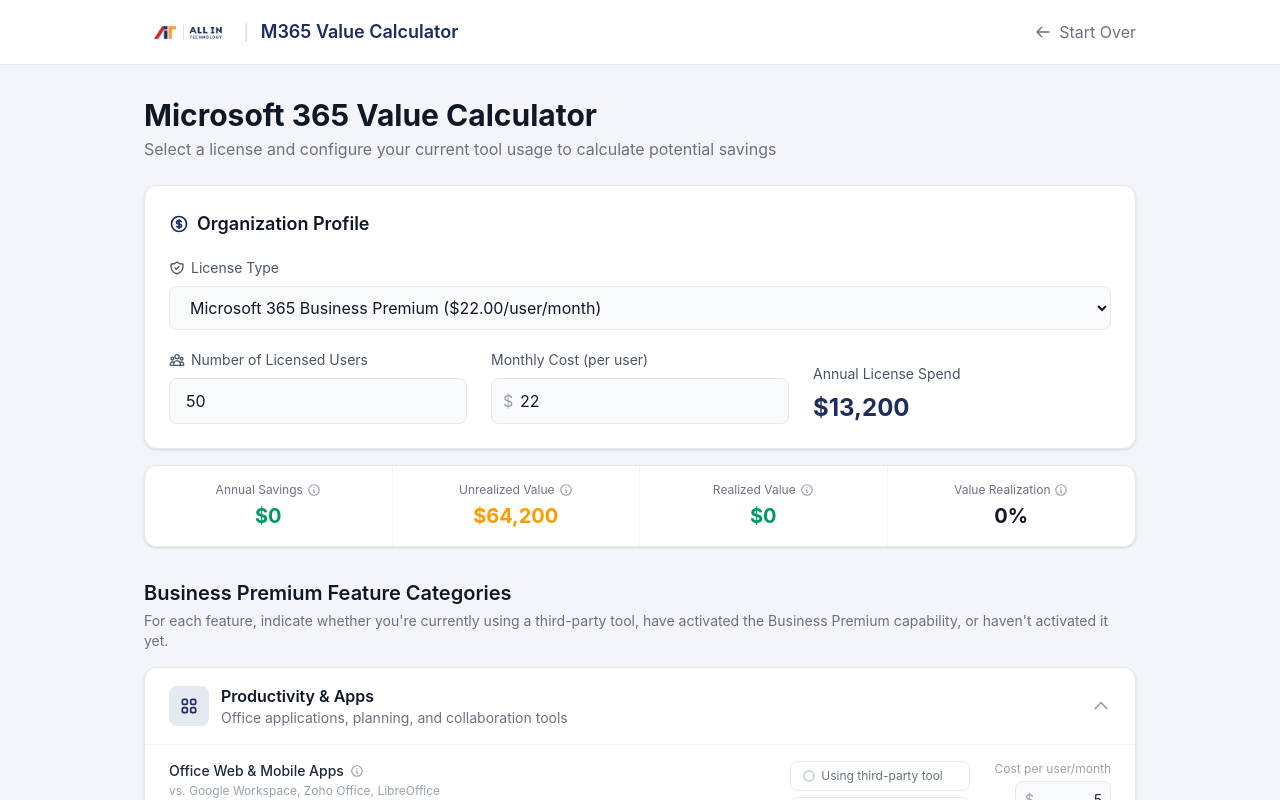
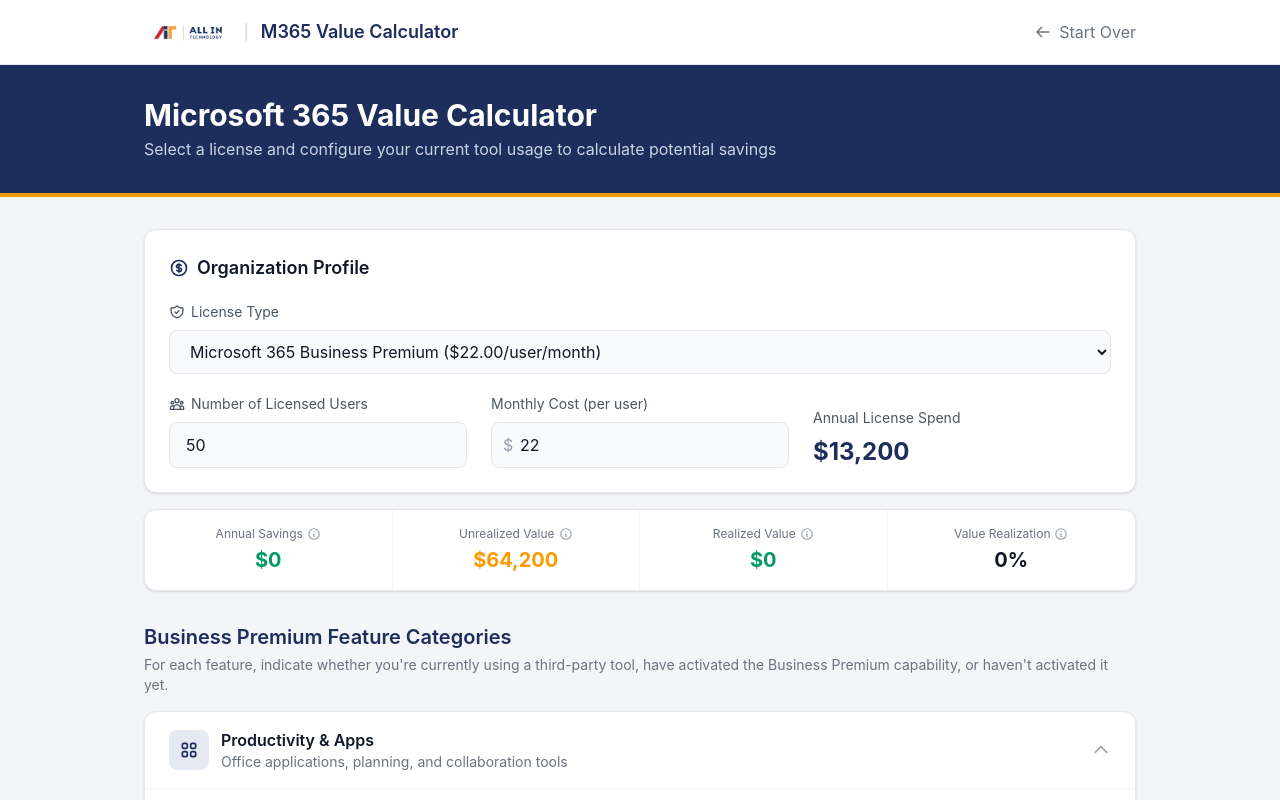
Before and after one commit to kevank/365Calc, a React (Vite) app: page / in a window 1280 px wide. Shown: the top 800 px of the page. Built offline with nearby package versions, Linux system fonts and the light colour scheme.

Commit message:
Extend AIT branding to page chrome (hero band + orange stripe) (#3)
Adds a navy hero band below the header on both calculator and executive summary, capped with a 4px orange accent stripe. Promotes executive-summary H2 headings to AIT navy.

```diff
--- a/src/App.jsx
+++ b/src/App.jsx
@@ -113,16 +113,18 @@
     <div className="min-h-screen bg-[#f4f5f8]">
       <Header onReset={handleReset} />
 
-      <main className="max-w-5xl mx-auto px-4 pb-12">
-        <div className="pt-8 pb-6">
-          <h1 className="text-3xl font-bold text-gray-900 mb-1">
+      <div className="bg-[#1d2d5c] border-b-4 border-[#f59e0b]">
+        <div className="max-w-5xl mx-auto px-4 py-8">
+          <h1 className="text-3xl font-bold text-white mb-1">
             Microsoft 365 Value Calculator
           </h1>
-          <p className="text-gray-500">
+          <p className="text-slate-300">
             Select a license and configure your current tool usage to calculate potential savings
           </p>
         </div>
+      </div>
 
+      <main className="max-w-5xl mx-auto px-4 pb-12 pt-8">
         <OrganizationProfile
           licenses={licenses}
           selectedLicenseId={selectedLicenseId}
@@ -137,7 +139,7 @@
         <SummaryBar calculations={calculations} />
 
         <div className="mt-8 mb-4">
-          <h2 className="text-xl font-semibold text-gray-900">
+          <h2 className="text-xl font-semibold text-[#1d2d5c]">
             {selectedLicense.shortName} Feature Categories
           </h2>
           <p className="text-gray-500 mt-1 text-sm">
--- a/src/components/ExecutiveSummary.jsx
+++ b/src/components/ExecutiveSummary.jsx
@@ -43,14 +43,18 @@
         </div>
       </header>
 
-      <main className="max-w-5xl mx-auto px-4 py-8">
-        <h1 className="text-3xl font-bold text-gray-900 mb-2">
-          {licenseName} Value Assessment
-        </h1>
-        <p className="text-gray-500 mb-8">
-          Summary for {userCount} users at ${monthlyCost}/user/month
-        </p>
+      <div className="bg-[#1d2d5c] border-b-4 border-[#f59e0b]">
+        <div className="max-w-5xl mx-auto px-4 py-8">
+          <h1 className="text-3xl font-bold text-white mb-2">
+            {licenseName} Value Assessment
+          </h1>
+          <p className="text-slate-300">
+            Summary for {userCount} users at ${monthlyCost}/user/month
+          </p>
+        </div>
+      </div>
 
+      <main className="max-w-5xl mx-auto px-4 pb-8 pt-8">
         {/* Key Metrics */}
         <div className="grid grid-cols-2 md:grid-cols-4 gap-4 mb-8">
           <MetricCard label="Annual License Spend" value={formatCurrency(annualSpend)} color="text-gray-900" bg="bg-white" />
@@ -61,7 +65,7 @@
 
         {/* Value Realization Bar */}
         <div className="bg-white rounded-xl border border-gray-200 p-6 mb-8 shadow-sm">
-          <h2 className="font-semibold text-gray-900 mb-4">Value Realization Breakdown</h2>
+          <h2 className="font-semibold text-[#1d2d5c] mb-4">Value Realization Breakdown</h2>
           <div className="w-full h-8 bg-gray-100 rounded-full overflow-hidden flex">
             {realizedValue > 0 && (
               <div
@@ -125,7 +129,7 @@
 
         {/* Recommendations */}
         <div className="bg-white rounded-xl border border-gray-200 p-6 mt-8 shadow-sm">
-          <h2 className="font-semibold text-gray-900 mb-3">Recommendations</h2>
+          <h2 className="font-semibold text-[#1d2d5c] mb-3">Recommendations</h2>
           <ul className="space-y-2 text-sm text-gray-600">
             {thirdPartyFeatures.length > 0 && (
               <li className="flex items-start gap-2">
@@ -183,7 +187,7 @@
 function FeatureSection({ title, subtitle, features, badgeColor, badgeLabel }) {
   return (
     <div className="bg-white rounded-xl border border-gray-200 p-6 mb-4 shadow-sm">
-      <h2 className="font-semibold text-gray-900 mb-1">{title}</h2>
+      <h2 className="font-semibold text-[#1d2d5c] mb-1">{title}</h2>
       <p className="text-sm text-gray-500 mb-4">{subtitle}</p>
       <div className="divide-y divide-gray-100">
         {features.map(feature => (
```
Also changed, not shown: m365-calculator.html (+2 -2 lines).
